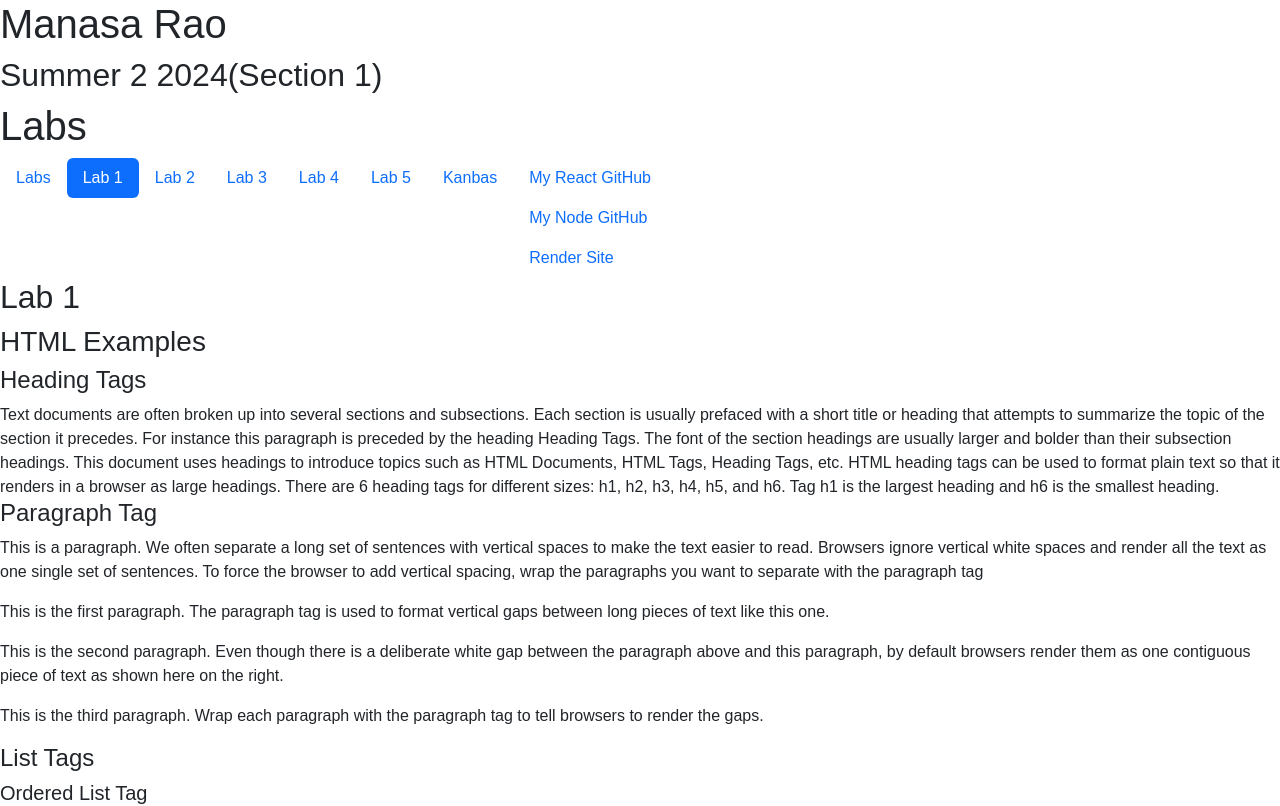
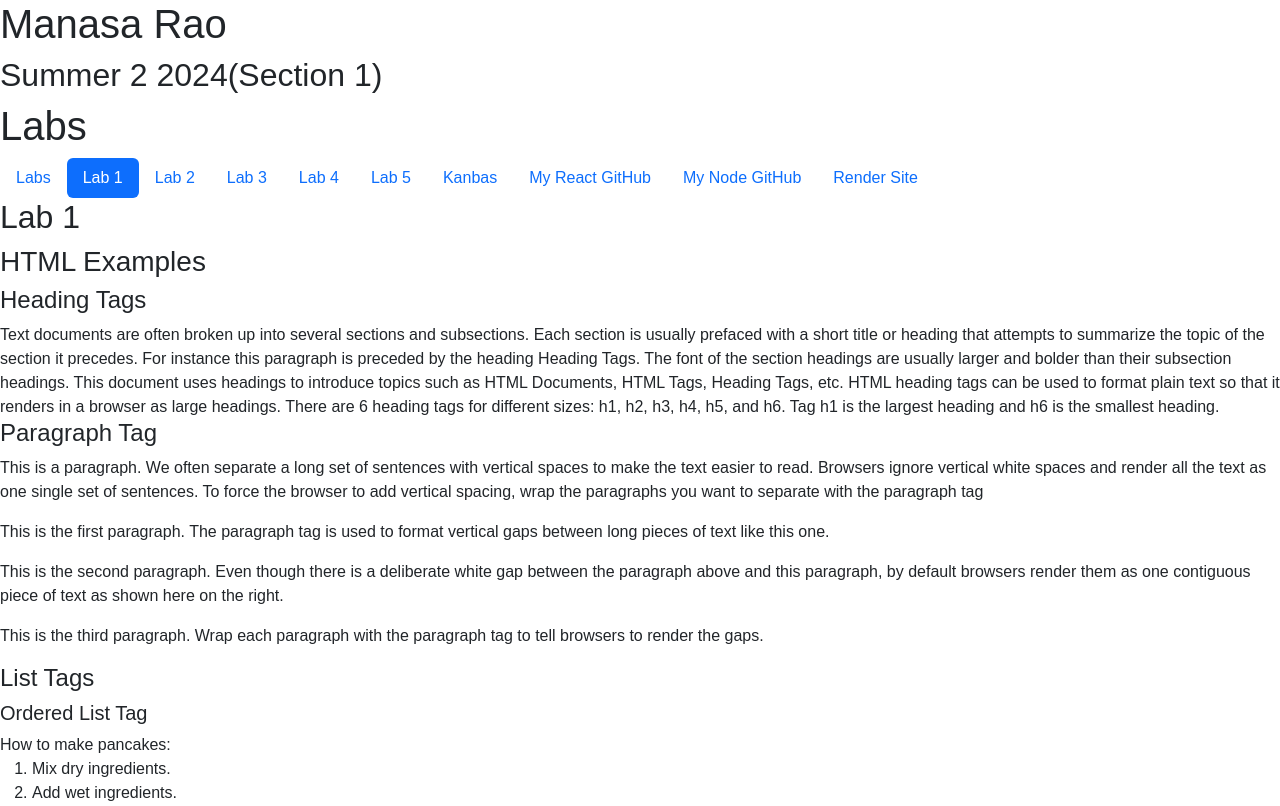
Before and after one commit to manasarao30/kanbas-react-web-app, a React (Create React App) app: page /#/Labs/Lab1 in a window 1280 px wide. Shown: the top 806 px of the page. Built offline with nearby package versions, Linux system fonts and the light colour scheme; no server answers; the HTML template or start-up script is replaced by a standard one.

Commit message:
A5 changes

```diff
--- a/src/Labs/TOC.tsx
+++ b/src/Labs/TOC.tsx
@@ -59,7 +59,7 @@ export default function TOC() {
           Kanbas
         </a>
       </li>
-      <li className="nav-item">
+      <li className="nav-item ">
         <a
           id="wd-github"
           href="https://github.com/manasarao30/kanbas-react-web-app"
@@ -68,7 +68,8 @@ export default function TOC() {
         >
           My React GitHub
         </a>
-
+      </li>
+      <li className="nav-item ">
         <a
           id="wd-github"
           href="https://github.com/manasarao30/kanbas-node-server-app/tree/main"
@@ -77,7 +78,8 @@ export default function TOC() {
         >
           My Node GitHub
         </a>
-
+      </li>
+      <li className="nav-item ">
         <a
           id="wd-site-link"
           href="https://kanbas-node-server-app-3t66.onrender.com/"
```
